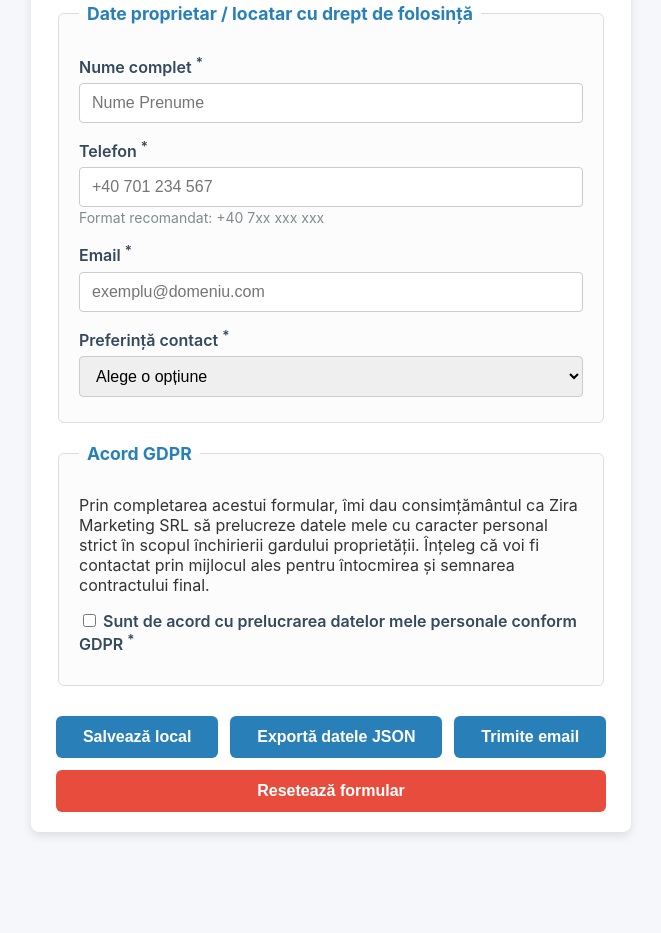
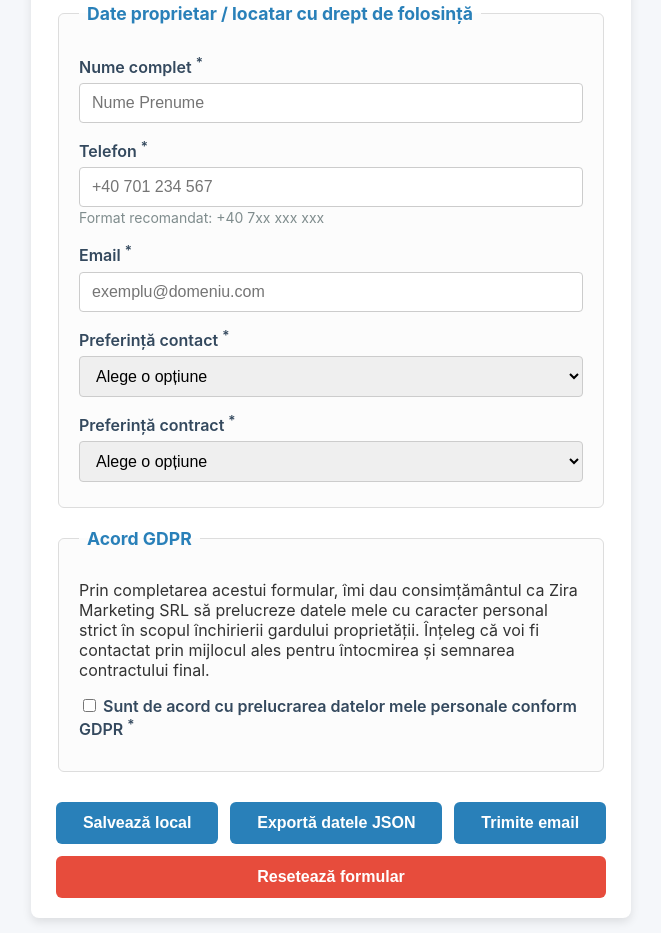
Before and after one commit to sebiboga/formular, a plain HTML site: page index.html in a window 1280 px wide. Shown: the part 682-1615 px from the top of the page, without its empty margins (309-970 px from the left). Before the commit the page ends 1529 px from the top, so only its background shows below. Drawn offline with Linux system fonts and the light colour scheme.

Commit message:
Update index.html

```diff
--- a/index.html
+++ b/index.html
@@ -244,6 +244,14 @@
         <option value="email">Email</option>
         <option value="telefon">Telefon</option>
       </select>
+
+
+      <label for="contractPreference">Preferință contract <sup>*</sup></label>
+      <select id="contractPreference" name="contractPreference" required>
+        <option value="" disabled selected>Alege o opțiune</option>
+        <option value="comodat">comodat (gratuit)</option>
+        <option value="inchiriere">inchiriere</option>
+      </select>
     </fieldset>
 
     <fieldset>
@@ -325,6 +333,7 @@
             phone: phoneInput.trim(),
             email: form.email.value.trim(),
             contactPreference: form.contactPreference.value,
+            contractPreference: form.contractPreference.value,
           },
           gdprConsent: form.gdprConsent.checked,
           timestamp: new Date().toISOString(),
@@ -374,6 +383,7 @@
           form.phone.value = data.owner.phone || "";
           form.email.value = data.owner.email || "";
           form.contactPreference.value = data.owner.contactPreference || "";
+          form.contractPreference.value = data.owner.contractPreference || "";
 
           form.gdprConsent.checked = data.gdprConsent || false;
         } catch (e) {
@@ -452,6 +462,7 @@
             phone: form.phone.value.trim(),
             email: form.email.value.trim(),
             contactPreference: form.contactPreference.value,
+            contractPreference: form.contractPreference.value,
           },
           gdprConsent: form.gdprConsent.checked,
           timestamp: new Date().toISOString(),
```
